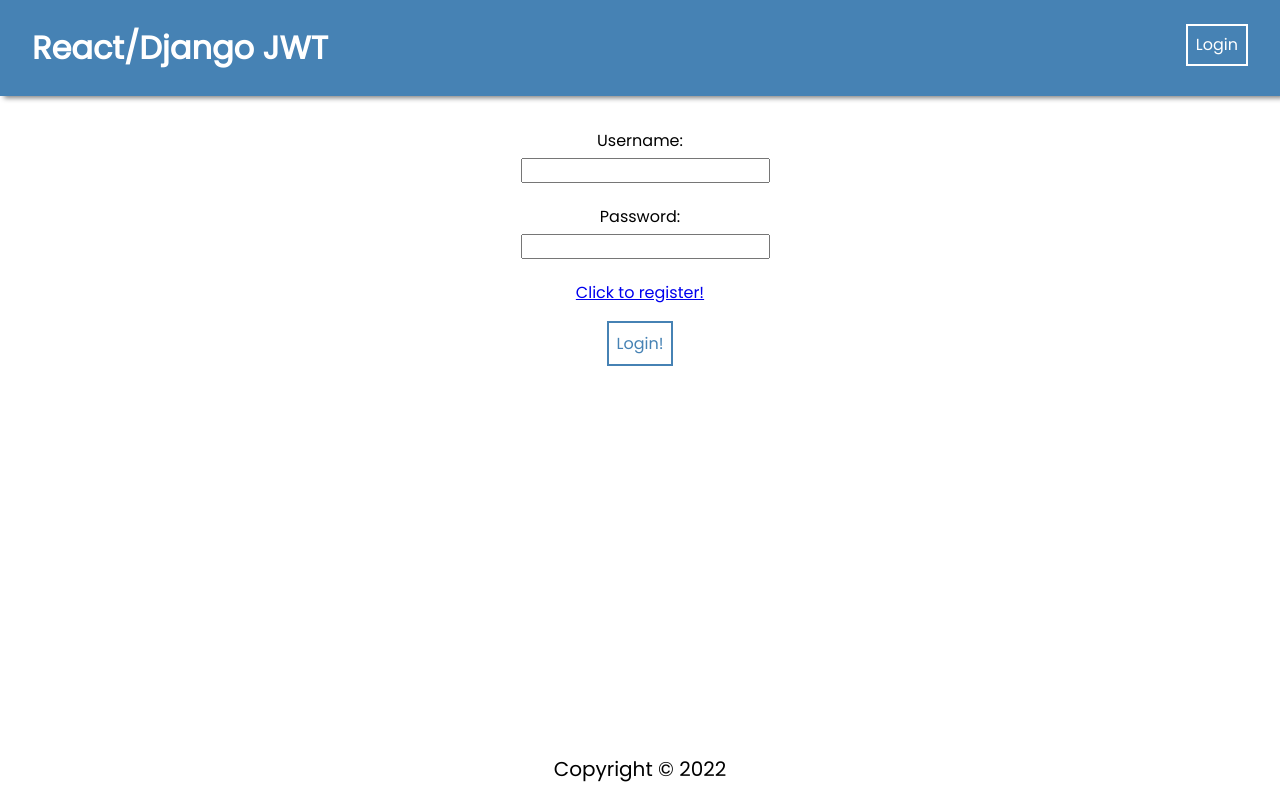
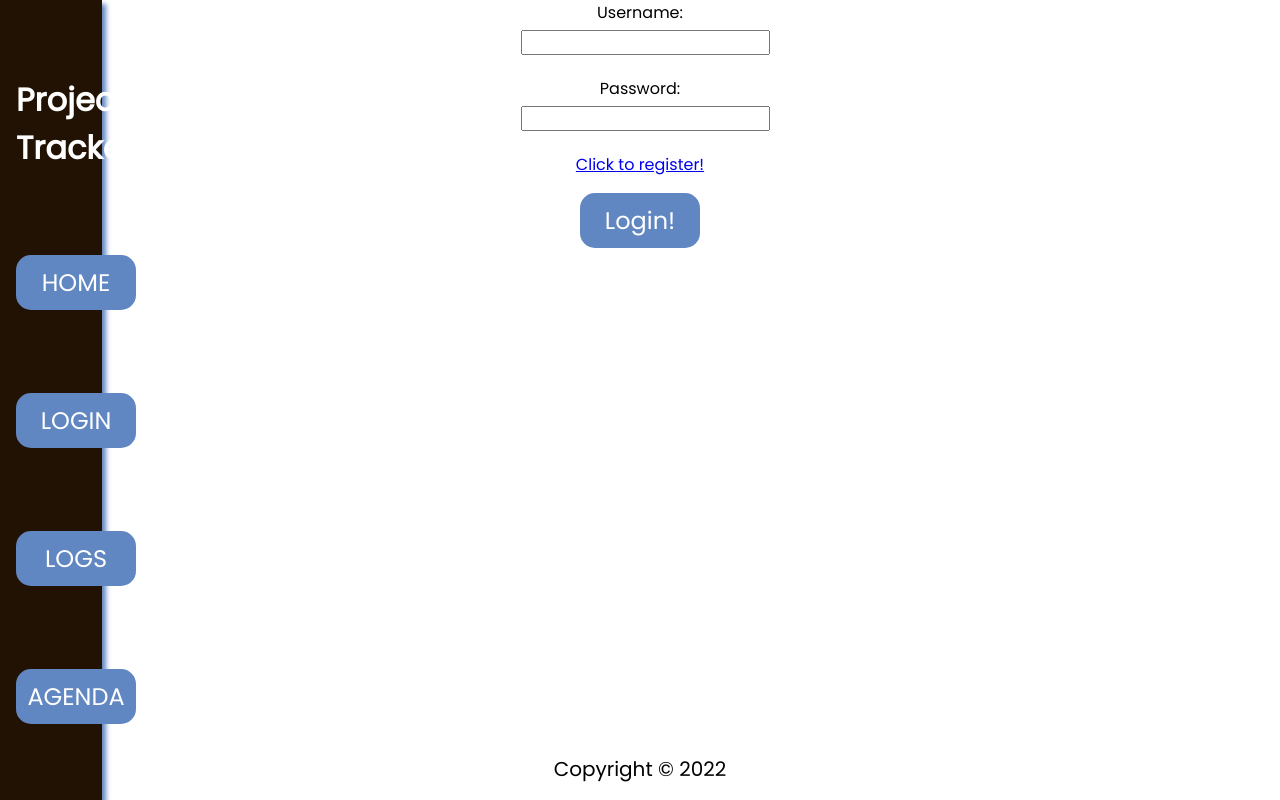
Before and after one commit to Reny8/Capstone, a React (Create React App) app in the folder frontend/: page /login in a window 1280 px wide. Built offline with nearby package versions, Linux system fonts and the light colour scheme.

Commit message:
Added the navbar buttons

```diff
--- a/frontend/src/App.css
+++ b/frontend/src/App.css
@@ -18,19 +18,20 @@ p {
 }
 
 button {
-  background-color: transparent;
-  border: 2px solid steelblue;
-  color: steelblue;
-  font-size: 1rem;
+  background-color: #6187C2;
+  border: 2px solid #6187C2;
+  color: white;
+  border-radius: 15px;
+  font-size: 1.5rem;
   font-family: inherit;
-  max-width: 100px;
+  width: 120px;
   padding: 0.5rem 0.5rem;
 }
 
 button:hover {
   cursor: pointer;
-  color: white;
-  background-color: steelblue;
+  color: #6187C2;
+  background-color: white;
 }
 
 .container {
--- a/frontend/src/App.js
+++ b/frontend/src/App.js
@@ -1,7 +1,7 @@
 // General Imports
 import { Routes, Route } from "react-router-dom";
 import "./App.css";
-import React from 'react';
+import React from "react";
 
 // Pages Imports
 import HomePage from "./pages/HomePage/HomePage";
--- a/frontend/src/components/NavBar/NavBar.css
+++ b/frontend/src/components/NavBar/NavBar.css
@@ -1,20 +1,23 @@
 ul {
   display: flex;
-  justify-content: space-between;
+  flex-direction: column;
   list-style-type: none;
+  width: 8%;
+  color: white;
+  background-color: #221203;
+  height: 100%;
+  position: fixed;
+  justify-content: space-evenly;
+  align-content: center;
+  box-shadow: 4px 4px 5px #6187C2;
 }
 
 li {
-  font-size: 1.25rem;
+  display: block;
+  padding: 7px 16px;
+  text-decoration: none;
 }
 
-.navBar {
-  background: steelblue;
-  box-shadow: 4px 2px 5px gray;
-  color: white;
-  margin-bottom: 2rem;
-  padding: 1.5rem 2rem;
-}
 
 .navBar button {
   background: transparent;
--- a/frontend/src/components/NavBar/NavBar.jsx
+++ b/frontend/src/components/NavBar/NavBar.jsx
@@ -8,20 +8,23 @@ const Navbar = () => {
   const { logoutUser, user } = useContext(AuthContext);
   const navigate = useNavigate();
   return (
-    <div className="navBar">
+    <div>
       <ul>
         <li className="brand">
           <Link to="/" style={{ textDecoration: "none", color: "white" }}>
-            <b>React/Django JWT</b>
+            <b>Project Tracker</b>
           </Link>
         </li>
+        <li><button>HOME</button></li>
         <li>
           {user ? (
-            <button onClick={logoutUser}>Logout</button>
+            <button onClick={logoutUser}>LOGOUT</button>
           ) : (
-            <button onClick={() => navigate("/login")}>Login</button>
+            <button onClick={() => navigate("/login")}>LOGIN</button>
           )}
         </li>
+        <li><button>LOGS</button></li>
+        <li><button>AGENDA</button></li>
       </ul>
     </div>
   );
```
Lines whose indentation alone changed are shown as unchanged.
